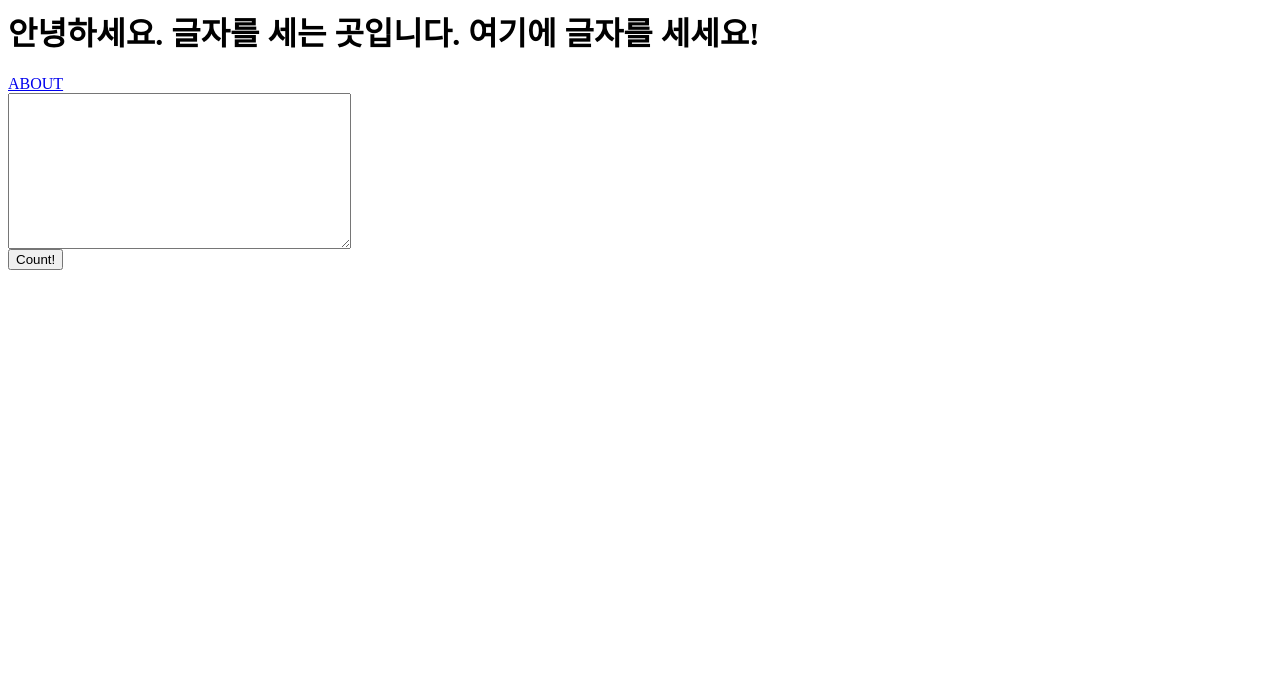
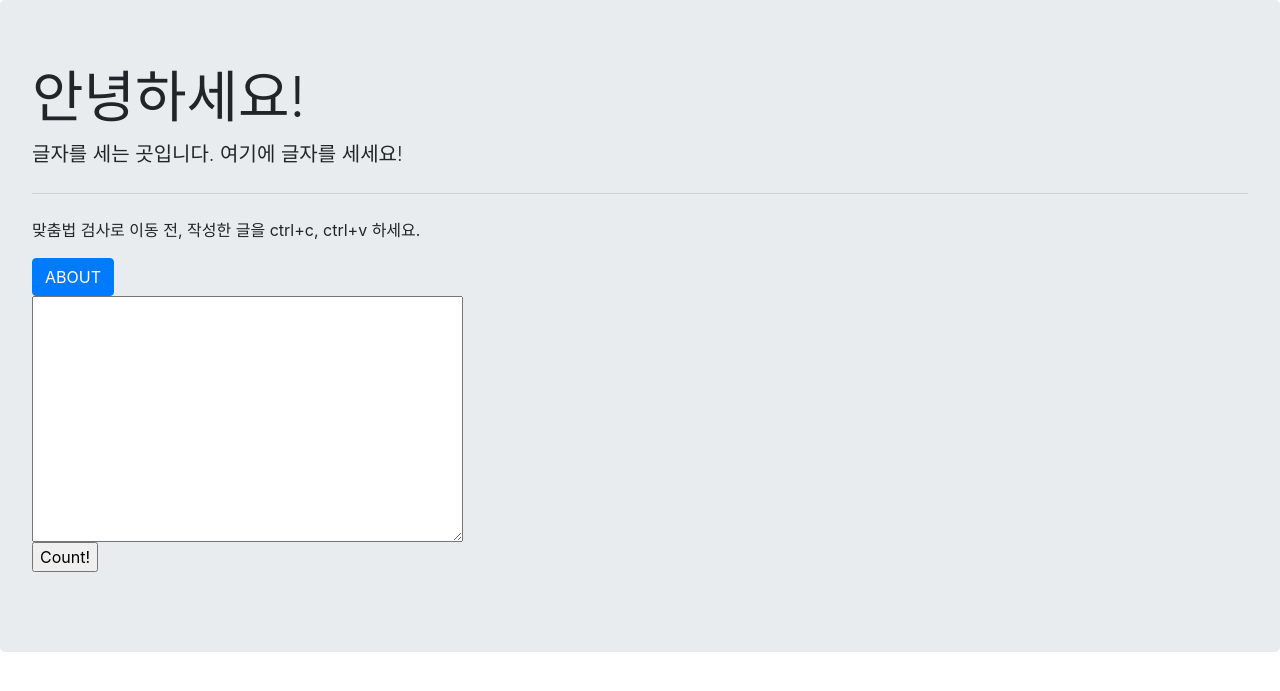
Before and after one commit to ho04139/wordcounter, a Django app: page / in a window 1280 px wide. Shown: the top 691 px of the page. Run offline with Django 3.2, Linux system fonts and the light colour scheme; some libraries are stand-ins or nearby versions.

Commit message:
부트스트랩과 맞춤법 링크 추가

```diff
--- a/wordcount/templates/home.html
+++ b/wordcount/templates/home.html
@@ -1,9 +1,27 @@
-<h1> 안녕하세요. 글자를 세는 곳입니다. 여기에 글자를 세세요! </h1>
+<head>
 
-<a href = "{%url 'about' %}"> ABOUT </a>
+<link rel="stylesheet" href="https://stackpath.bootstrapcdn.com/bootstrap/4.3.1/css/bootstrap.min.css" integrity="sha384-ggOyR0iXCbMQv3Xipma34MD+dH/1fQ784/j6cY/iJTQUOhcWr7x9JvoRxT2MZw1T" crossorigin="anonymous">
+<script src="https://code.jquery.com/jquery-3.3.1.slim.min.js" integrity="sha384-q8i/X+965DzO0rT7abK41JStQIAqVgRVzpbzo5smXKp4YfRvH+8abtTE1Pi6jizo" crossorigin="anonymous"></script>
+<script src="https://cdnjs.cloudflare.com/ajax/libs/popper.js/1.14.7/umd/popper.min.js" integrity="sha384-UO2eT0CpHqdSJQ6hJty5KVphtPhzWj9WO1clHTMGa3JDZwrnQq4sF86dIHNDz0W1" crossorigin="anonymous"></script>
+<script src="https://stackpath.bootstrapcdn.com/bootstrap/4.3.1/js/bootstrap.min.js" integrity="sha384-JjSmVgyd0p3pXB1rRibZUAYoIIy6OrQ6VrjIEaFf/nJGzIxFDsf4x0xIM+B07jRM" crossorigin="anonymous"></script>
+</head>
 
-<form action = "{% url 'result' %}">
+<body>
+        <div class="jumbotron">
+            <h1 class="display-4">안녕하세요!</h1>
+            <p class="lead">글자를 세는 곳입니다. 여기에 글자를 세세요!</p>
+            <hr class="my-4">
+            <p>맞춤법 검사로 이동 전, 작성한 글을 ctrl+c, ctrl+v 하세요.</p>
+            <a class="btn btn-primary " href= "{%url 'about' %}" role="button">ABOUT</a>
+
+  <form action = "{% url 'result' %}">
     <textarea cols = "40" rows = "10" name = "fulltext"> </textarea>
     <br>
     <input type = "submit" value="Count!">
-</form>
+  </form>
+        </div>
+
+
+
+
+</body>
--- a/wordcount/templates/result.html
+++ b/wordcount/templates/result.html
@@ -1,6 +1,10 @@
 <h1> 입력한 텍스트는 {{total}}  로 구성되어 있습니다. </h1>
 
 <a href = "{% url 'home' %}"> 다시 하기 </a>
+<br>
+<br>
+
+<a href = "https://alldic.daum.net/grammar_checker.do"> 맞춤법 검사 </a>
 <br>
 
 <h2>    입력한 텍스트 : </h2>
```
